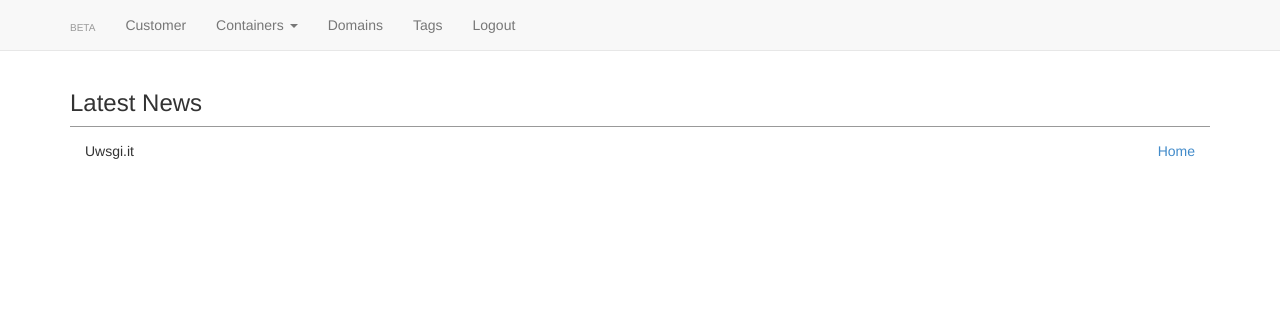
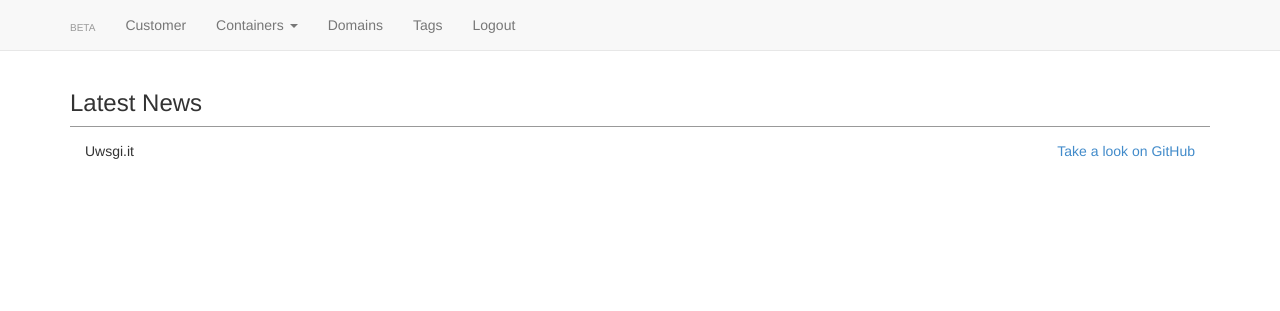
Before and after one commit to 20tab/uwsgiit_console, a Django app: template templates/index.html in a window 1280 px wide. Shown: the top 311 px of the page. Run offline with Django 3.2, Linux system fonts and the light colour scheme; the template is opened without the code that fills it, so the values that code supplies are empty; some libraries are stand-ins or nearby versions.

Commit message:
added link to uwsgi.it project in footer

```diff
--- a/templates/index.html
+++ b/templates/index.html
@@ -81,7 +81,7 @@
         <p class="col-xs-4">Uwsgi.it</p>
         <div class="col-xs-8">
             <ul class="pull-right list-unstyled flat">
-                <li><a href="{% url 'home' %}">Home</a></li>
+                <li><a href="https://github.com/unbit/uwsgi.it" title="Uwsgi.it on GitHub">Take a look on GitHub</a></li>
             </ul>
         </div>
     </footer>
```
